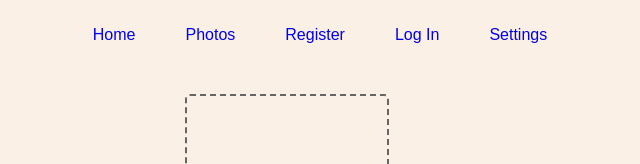
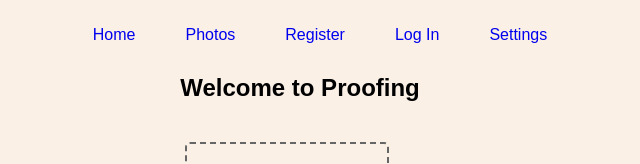
Before and after one commit to NickFoden/proofing-client, a React (Create React App) app: page / in a window 1280 px wide. Shown: the top 164 px of the page, without its empty margins (340-980 px from the left). Built offline with nearby package versions, Linux system fonts and the light colour scheme; no server answers.

Commit message:
Removed route from main route to be just a /.

```diff
--- a/src/App.js
+++ b/src/App.js
@@ -24,7 +24,7 @@ class App extends Component {
             <Route exact path="/settings" component={Settings}/>
             <Route exact path="/LogIn" component={LoginForm}/>
             <Route exact path="/register" component={RegistrationForm}/>
-            <Route exact path="/welcome" render={() =>
+            <Route exact path="/" render={() =>
               <h2>Welcome to Proofing</h2>
             }
           />
--- a/src/Components/AlbumDisplay.js
+++ b/src/Components/AlbumDisplay.js
@@ -5,13 +5,15 @@ import axios from 'axios';
 import './AlbumDisplay.css';
 import {getAlbum} from '../actions/index';
 import {API_BASE_URL} from '../config';
+//import { error } from 'util';
 
 class AlbumDisplay extends React.Component {
     componentDidMount() {
         axios.get(`${API_BASE_URL}/photos/${this.props.currentUser.username}`)
             .then((result) => {
                  this.props.getAlbum(result.data);
-            });
+            })
+            .catch(error => console.log(error));
     }
 
     render() {
```
